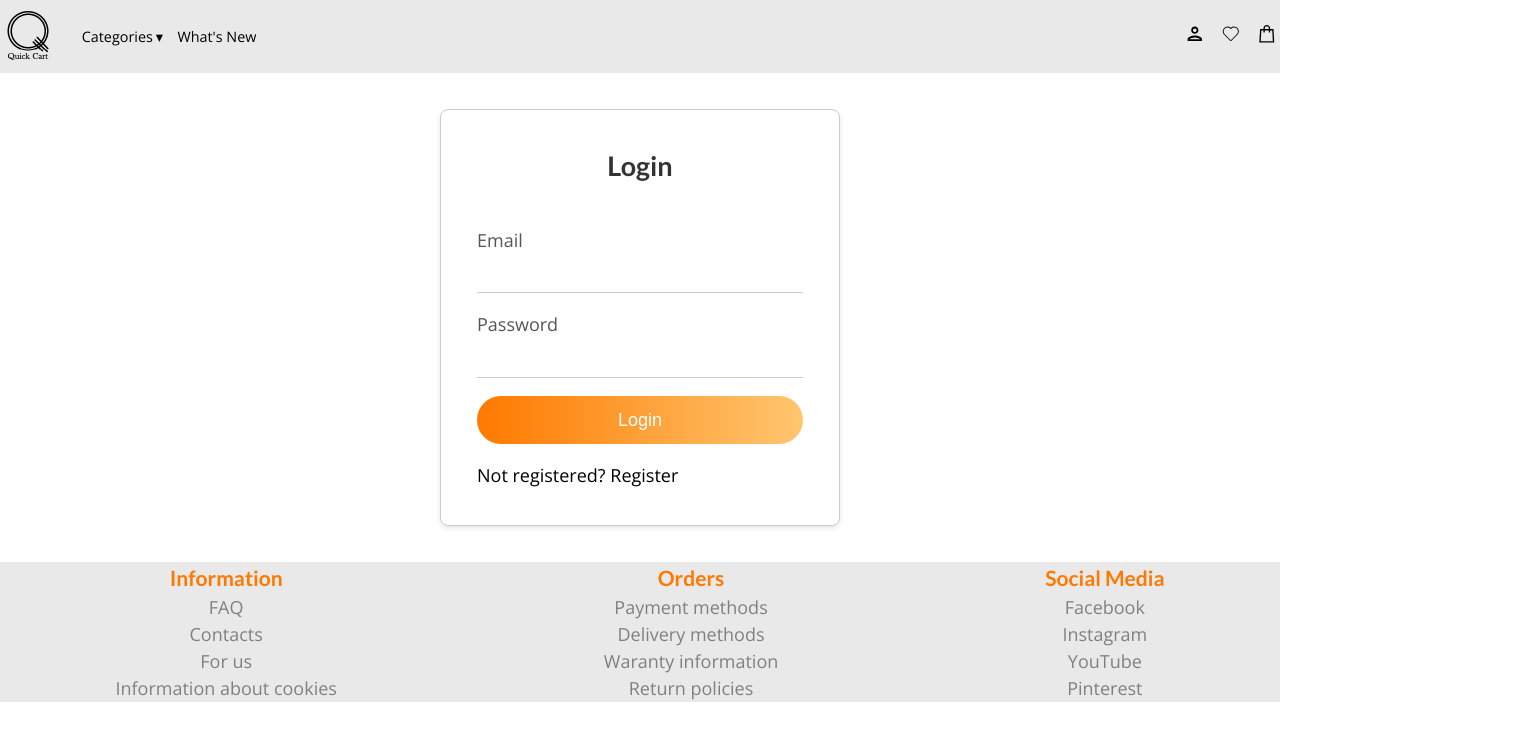
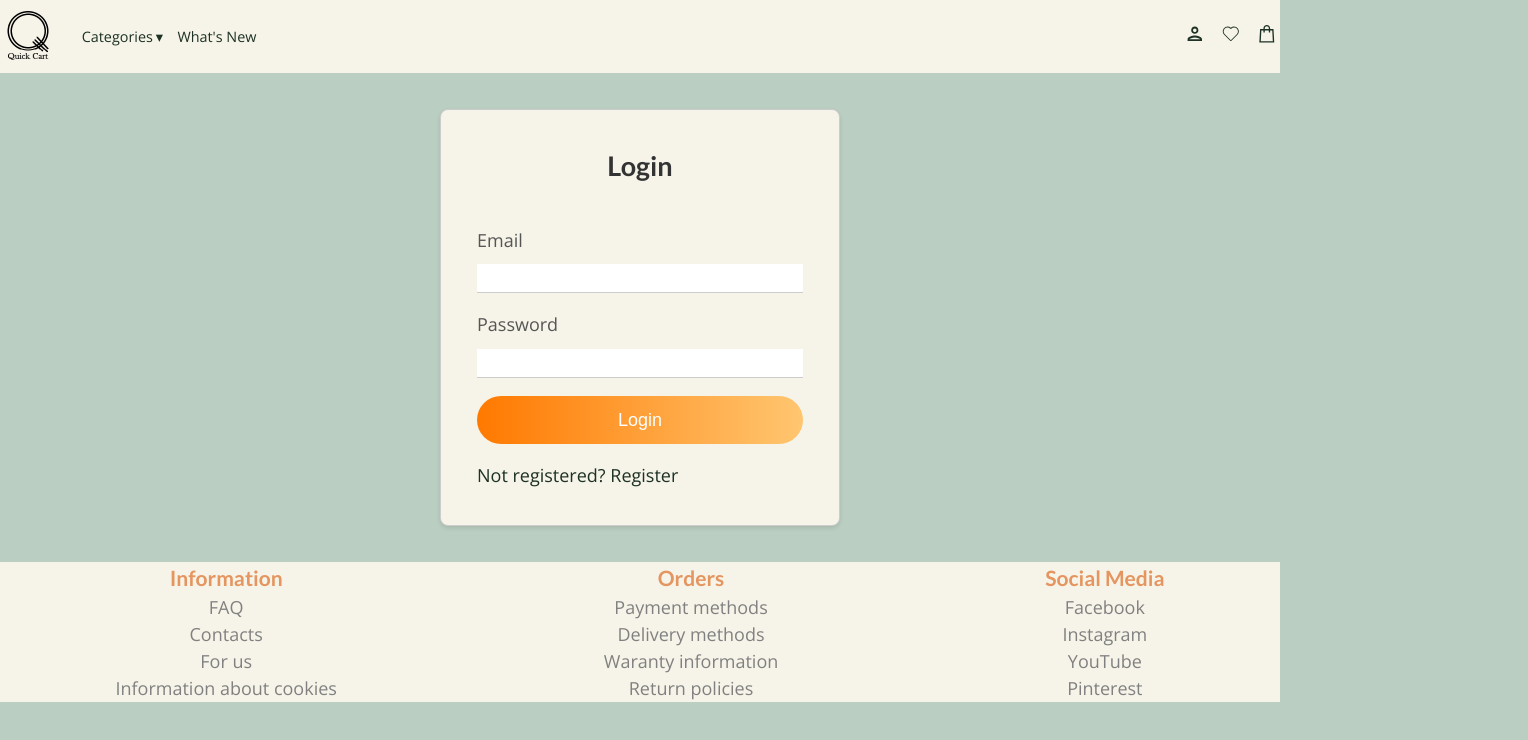
Before and after one commit to NikolaNikolov93/QuickCart, a React (Vite) app: page /login in a window 1280 px wide. Shown: the top 740 px of the page, 1528 px wide, since content can reach past the window. Built offline with nearby package versions, Linux system fonts and the light colour scheme; no server answers.

Commit message:
CSS fixes

```diff
--- a/src/components/productCard/ProductCard.module.css
+++ b/src/components/productCard/ProductCard.module.css
@@ -3,10 +3,12 @@
   padding: 0 1em 3em 1em;
   flex-basis: calc((100% - 4 * 2em) / 5);
   box-shadow: 0 4px 6px rgba(0, 0, 0, 0.1), 0 1px 3px rgba(0, 0, 0, 0.08);
+  background-color: #ffffff;
 }
 
 .product-card {
   text-align: center;
+  color: #1d3124;
 }
 
 .card-container:hover {
--- a/src/features/cart/Cart.module.css
+++ b/src/features/cart/Cart.module.css
@@ -3,6 +3,29 @@
   flex-direction: column;
   gap: 1em;
   max-width: 300px;
-  max-height: 70vh; /* Set a maximum height */
+  max-height: 100vh; /* Set a maximum height */
+  background-color: var(--nav-container-background-color);
+}
+.container:hover {
   overflow-y: auto; /* Enable vertical scrolling */
 }
+::-webkit-scrollbar {
+  width: 12px; /* width of the vertical scrollbar */
+  height: 12px; /* height of the horizontal scrollbar */
+}
+
+/* The draggable part of the scrollbar */
+::-webkit-scrollbar-thumb {
+  background: var(--active-links-color);
+  border-radius: 6px;
+}
+
+/* The background of the scrollbar */
+::-webkit-scrollbar-track {
+  background: #f1f1f1;
+}
+
+/* When hovering over the draggable part */
+::-webkit-scrollbar-thumb:hover {
+  background: #555;
+}
--- a/src/features/cartItem/CartItem.module.css
+++ b/src/features/cartItem/CartItem.module.css
@@ -9,7 +9,16 @@
   border: 1px solid black;
 }
 .item-actions button {
-  padding: 0.2em;
-  color: red;
-  box-shadow: 0 4px 6px rgba(0, 0, 0, 0.1), 0 1px 3px rgba(0, 0, 0, 0.08);
+  padding: 0.5em 1em;
+  color: white;
+  background-color: var(--site-background-color);
+  border: none;
+  border-radius: 4px;
+  cursor: pointer;
+  transition: background-color 0.3s ease, box-shadow 0.3s ease;
 }
+
+.item-actions button:hover {
+  background-color: var(--active-links-color);
+  box-shadow: 0 6px 8px rgba(0, 0, 0, 0.15), 0 2px 4px rgba(0, 0, 0, 0.12);
+}
--- a/src/features/navigationComponents/profileActions/ProfileActions.module.css
+++ b/src/features/navigationComponents/profileActions/ProfileActions.module.css
@@ -79,15 +79,12 @@
 }
 .cart {
   position: absolute;
-  opacity: 0;
   top: 100%;
   right: 0;
+  opacity: 0;
   transform: translateX(100%);
-  min-width: 150px;
-  padding: 1em 3em;
-  background-color: var(--nav-container-background-color);
+  pointer-events: none; /* Prevent interactions when hidden */
   transition: opacity 0.3s ease-in-out, transform 0.3s ease-in-out;
-  pointer-events: none; /* Prevent interactions when hidden */
 }
 
 .cart.open {
--- a/src/features/navigationComponents/profileActions/ProfileActions.tsx
+++ b/src/features/navigationComponents/profileActions/ProfileActions.tsx
@@ -13,7 +13,7 @@ import { removeUser } from "../../../state/user/userSlice";
 import { resetFavourites } from "../../../state/favourites/favouritesSlice";
 import { resetShoppingCart } from "../../../state/shoppingCart/shoppingCartSlice";
 //React imports
-import { useMemo, useState } from "react";
+import { useEffect, useMemo, useState } from "react";
 //Component imports
 import Cart from "../../cart/Cart";
 
@@ -47,6 +47,26 @@ const ProfileActions = () => {
    * Returns JSX components that is dependant on the user and shopping cart items
    *
    */
+  function handleClickOutside(e) {
+    // if (e.target.className.includes("cart")) {
+    //   setIsCartVisible(true);
+    // } else {
+    //   setIsCartVisible(false);
+    // }
+    console.log(e.target);
+  }
+  useEffect(() => {
+    if (isCartVisible) {
+      document.addEventListener("mousedown", handleClickOutside);
+    } else {
+      document.removeEventListener("mousedown", handleClickOutside);
+    }
+
+    return () => {
+      document.removeEventListener("mousedown", handleClickOutside);
+    };
+  }, [isCartVisible]);
+
   const profileActions = useMemo(() => {
     return (
       <>
--- a/src/pages/login/Login.module.css
+++ b/src/pages/login/Login.module.css
@@ -6,6 +6,7 @@
   border: 1px solid #ccc;
   border-radius: 8px;
   box-shadow: 0 2px 4px rgba(0, 0, 0, 0.1);
+  background-color: var(--nav-container-background-color);
 }
 
 .title {
--- a/src/pages/register/Register.module.css
+++ b/src/pages/register/Register.module.css
@@ -5,6 +5,7 @@
   border: 1px solid #ccc;
   border-radius: 8px;
   box-shadow: 0 2px 4px rgba(0, 0, 0, 0.1);
+  background-color: var(--nav-container-background-color);
 }
 
 .title {
--- a/src/styles/reset.css
+++ b/src/styles/reset.css
@@ -14,5 +14,5 @@ ul {
 }
 a {
   text-decoration: none;
-  color: black;
+  color: #1d3124;
 }
--- a/src/styles/typography.css
+++ b/src/styles/typography.css
@@ -3,7 +3,7 @@
 html {
   font: 18px/1.5 "Open Sans";
   background-color: rgb(240, 239, 239);
-  color: black;
+  color: #1d3124;
 }
 
 h1,
--- a/src/styles/variables.css
+++ b/src/styles/variables.css
@@ -1,6 +1,6 @@
 :root {
-  --nav-container-background-color: #e9e9e9;
-  --site-background-color: #ffffff;
-  --icons-color: black;
-  --active-links-color: #ff7900;
+  --nav-container-background-color: #f6f4e8;
+  --site-background-color: #bacec1;
+  --icons-color: #1d3124;
+  --active-links-color: #e59560;
 }
```
